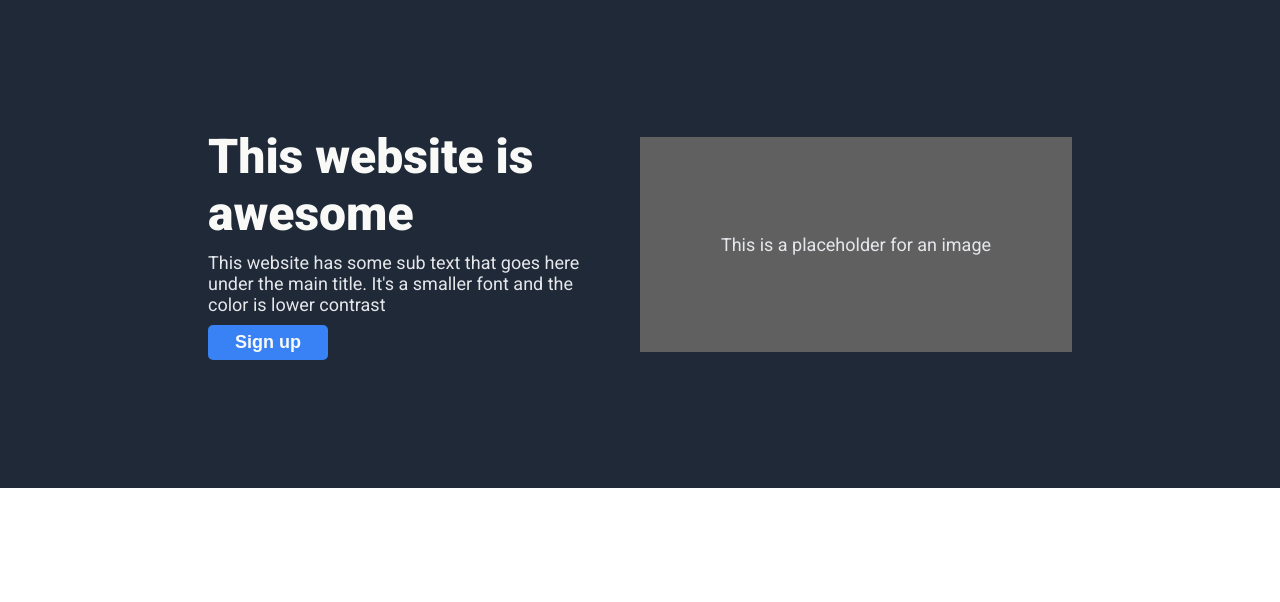
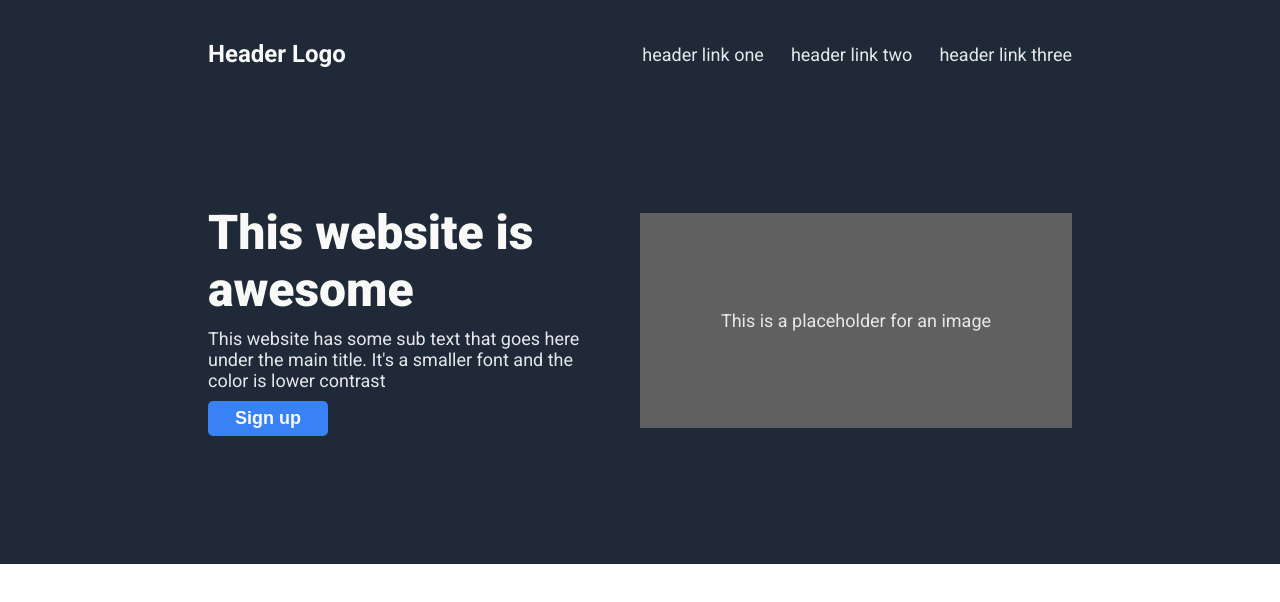
Before and after one commit to boniarzharambowski/landing-page, a plain HTML site: page index.html in a window 1280 px wide. Drawn offline with Linux system fonts and the light colour scheme.

Commit message:
Created navbar

```diff
--- a/index.html
+++ b/index.html
@@ -14,6 +14,18 @@
 </head>
 <body>
   <div class="main-page">
+    <div class="nav-bar">
+      <div class="nav-right">
+        <p class="nav-logo">
+          Header Logo
+        </p>
+      </div>
+      <ul class="nav-buttons">
+        <li>header link one</li>
+        <li>header link two</li>
+        <li>header link three</li>
+      </ul>
+    </div>
     <div class="hero">
       <div class="hero-left">
         <div class="hero-header-text">
--- a/landingPage.css
+++ b/landingPage.css
@@ -1,8 +1,12 @@
+
+/* GENERAL */
 body{
   margin: 0;
   font-family: roboto, arial;
 }
 
+
+/* HEADER MAIN */
 .main-page{
   background-color: #1f2937;
   padding: 1em 13em;
@@ -56,3 +60,25 @@ body{
   align-items: center;
   height: 215px;
 }
+
+/* HEADER NAVBAR */
+.nav-bar{
+  display: flex;
+  align-items: center;
+  justify-content: space-between;
+}
+
+.nav-logo{
+  color: #f9faf8;
+  font-size: 24px;
+  font-weight: 700;
+}
+
+.nav-buttons{
+  list-style-type: none;
+  display: flex;
+  color: #e5e7eb;
+  font-size: 18px;
+  gap: 1.5em;
+  cursor: pointer;
+}
```
